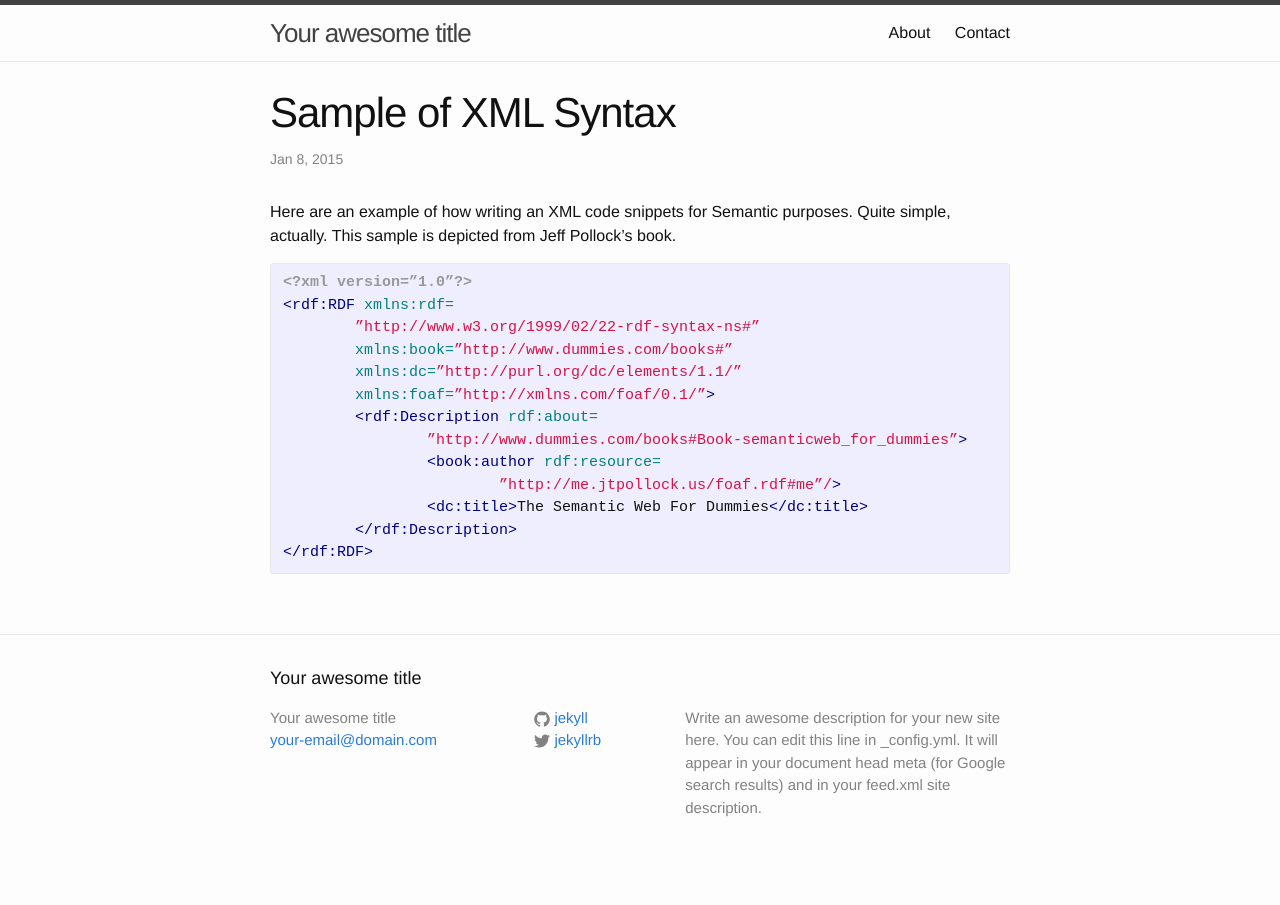
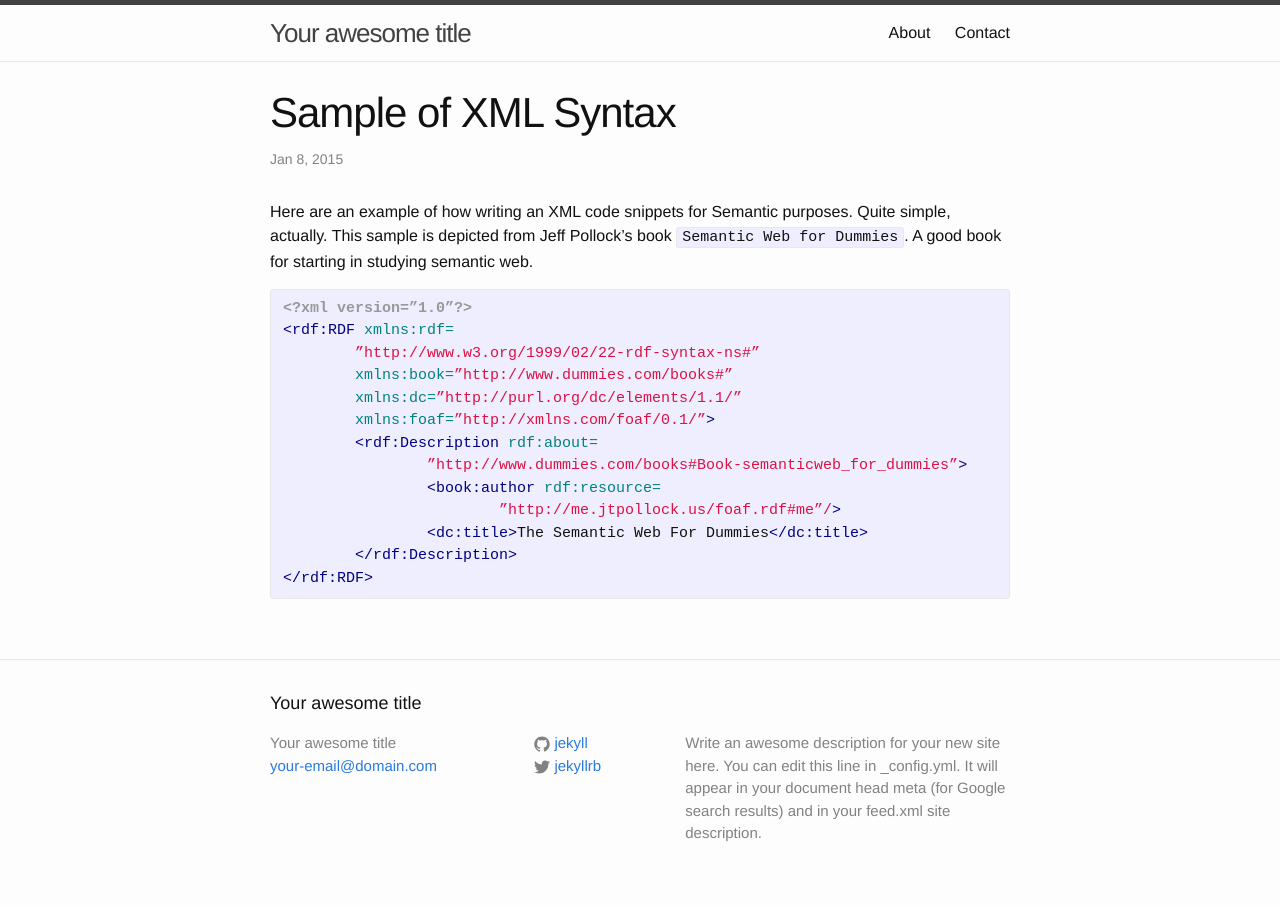
Before and after one commit to gemabuj/jekblog, a Jekyll site: the page built from _posts/2015-1-8-xml-syntax.markdown, in a window 1280 px wide. Built offline with Jekyll 4.4.1, drawn with Linux system fonts in a browser that asks for light colours.

Commit message:
Editing article about XML syntax sample

```diff
--- a/_posts/2015-1-8-xml-syntax.markdown
+++ b/_posts/2015-1-8-xml-syntax.markdown
@@ -4,7 +4,7 @@ title:  "Sample of XML Syntax"
 date:   2015-1-8 19:15:30 +0700
 categories: jekyll update
 ---
-Here are an example of how writing an XML code snippets for Semantic purposes. Quite simple, actually. This sample is depicted from Jeff Pollock's book.
+Here are an example of how writing an XML code snippets for Semantic purposes. Quite simple, actually. This sample is depicted from Jeff Pollock's book `Semantic Web for Dummies`. A good book for starting in studying semantic web.
 
 {% highlight xml %}
 <?xml version=”1.0”?>
```
